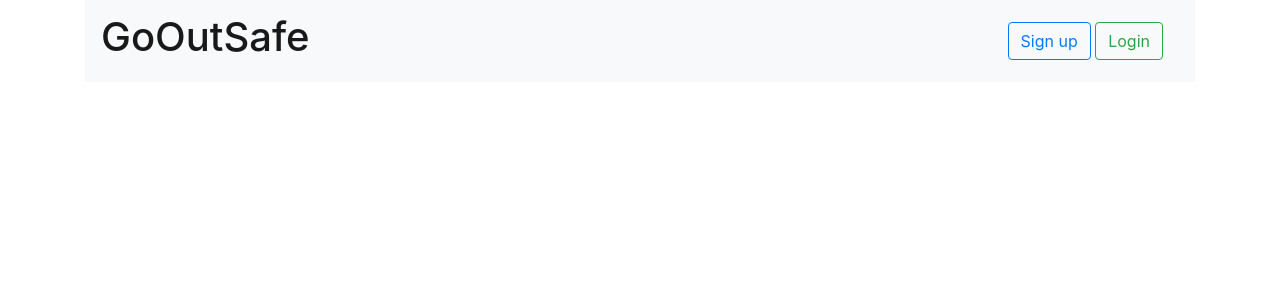
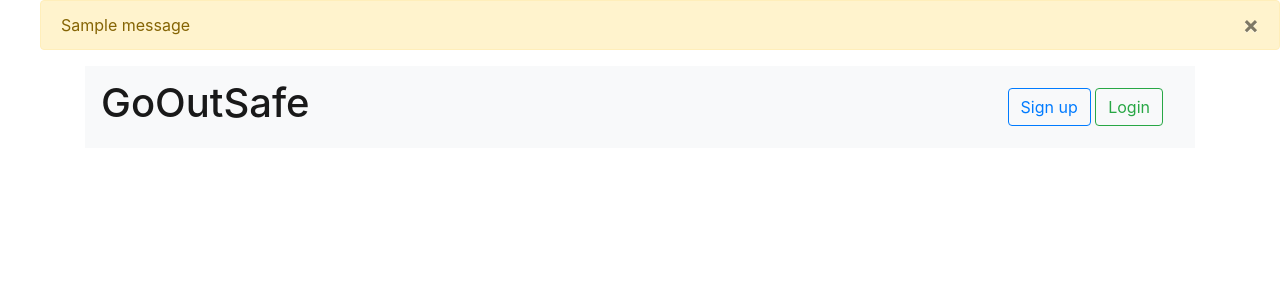
Before and after one commit to federicosilvestri/ase-GoOutSafe-s4, a Python web app: template gooutsafe/templates/authority_profile.html in a window 1280 px wide. Shown: the top 300 px of the page. Run offline with Jinja, Linux system fonts and the light colour scheme; the template is opened without the code that fills it, so the values that code supplies are empty; one stand-in notice (Sample message) is shown; some libraries are stand-ins or nearby versions.

Commit message:
Added flask flash for error messages

```diff
--- a/gooutsafe/templates/base.html
+++ b/gooutsafe/templates/base.html
@@ -8,6 +8,19 @@
           integrity="sha384-TX8t27EcRE3e/ihU7zmQxVncDAy5uIKz4rEkgIXeMed4M0jlfIDPvg6uqKI2xXr2" crossorigin="anonymous">
 
     <title>GoOutSafe - {% block title %}{% endblock %}</title>
+
+    {% with messages = get_flashed_messages() %}
+        {% if messages %}
+            <ul class=flashes>
+                {% for message in messages %}
+                    <div class="alert alert-warning">
+                        <button type="button" class="close" data-dismiss="alert">&times;</button>
+                        {{ message }}
+                    </div>
+                {% endfor %}
+            </ul>
+        {% endif %}
+    {% endwith %}
 
     {% block head %}
     {% endblock %}
--- a/gooutsafe/templates/index.html
+++ b/gooutsafe/templates/index.html
@@ -26,7 +26,7 @@
                 <li>
                     {{ r.name }} | {{ r.address }} | {{ r.city }}
                     <td>
-                        {% if r.tables|length and r.availabilities|length and current_user.type == "custumer" %}
+                        {% if r.tables|length and r.availabilities|length and current_user.type == "customer" %}
                             <a type="button" class="btn btn-primary active"
                             href="{{ url_for('reservation.create_reservation', restaurant_id=r.id) }}">
                                 Book a Table
--- a/gooutsafe/views/reservation.py
+++ b/gooutsafe/views/reservation.py
@@ -1,4 +1,4 @@
-from flask import Blueprint, redirect, render_template, request, url_for
+from flask import Blueprint, redirect, render_template, request, url_for, flash
 from flask_login import login_required
 #from flask_user import roles_required
 from gooutsafe import db
@@ -43,7 +43,7 @@ def create_reservation(restaurant_id):
                 return redirect(url_for('reservation.reservation_details',
                     restaurant_id=restaurant_id, reservation_id=reservation.id))
             else:
-                print("#######################################")
+                flash("There aren't free tables for that hour or the restaurant is close")
     return render_template('create_reservation.html', restaurant=restaurant, form=form)
 
 
```
Also changed, not shown: gooutsafe/views/home.py (+6 -5 lines).
